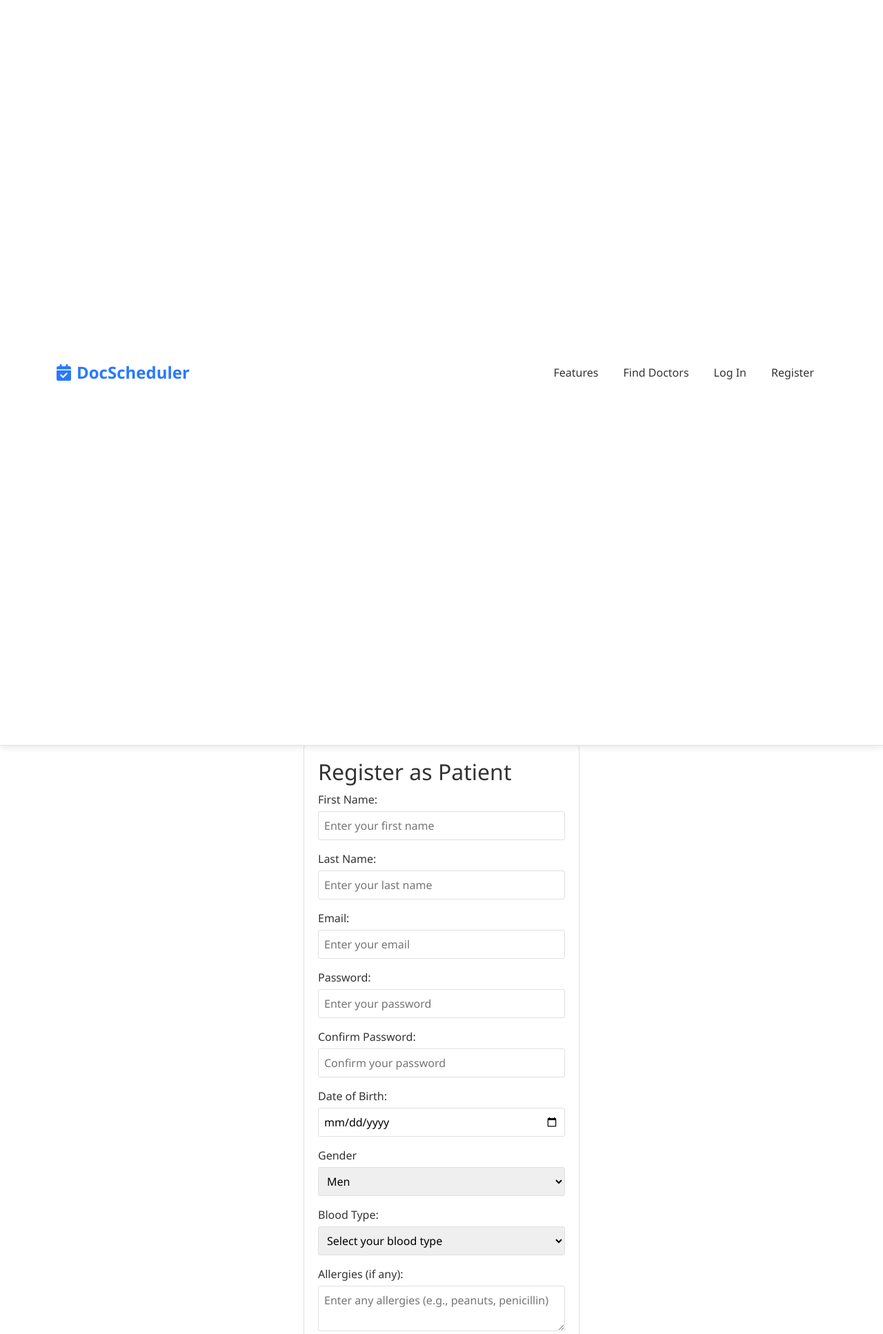
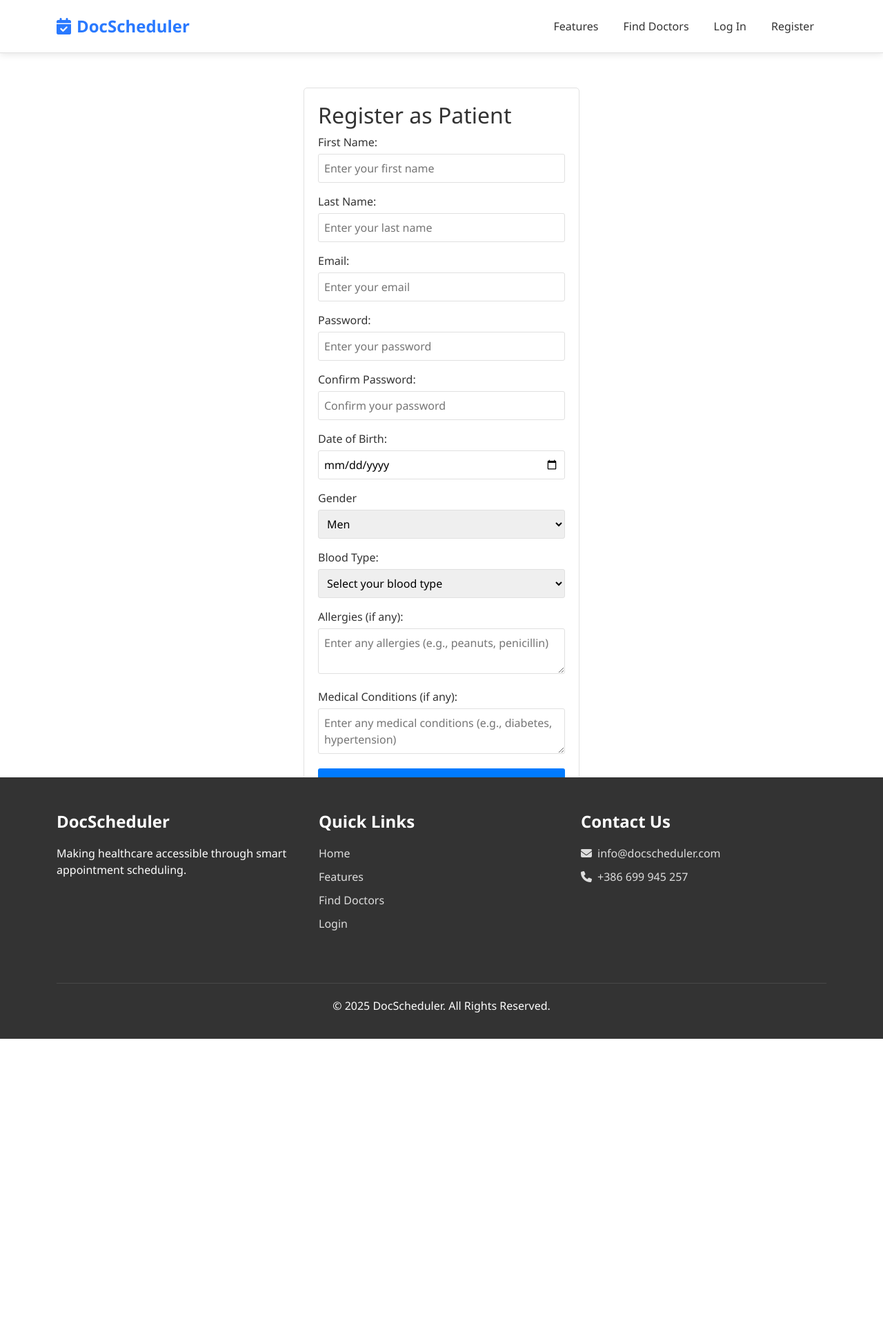
Before and after one commit to NemanjaCvetic/Appointment-scheduler, a Flask app: page /register in a window 1280 px wide. Shown: the top 1934 px of the page at 69% size. After the commit the page ends 1506 px from the top, so only its background shows below. Run offline with Flask 3, Linux system fonts and the light colour scheme.

Commit message:
refactor: update container IDs for login and register templates

```diff
--- a/templates/login.html
+++ b/templates/login.html
@@ -22,7 +22,7 @@
             text-decoration: none;
             color: #007bff;
         }
-        .container {
+        #login-container {
             display: flex;
             justify-content: center;
             align-items: center;
@@ -78,7 +78,7 @@
 
 
 
-    <div class="container">
+    <div class="container" id="login-container">
         <div class="login-box">
             <h2>Login</h2>
             <form method="POST">
--- a/templates/register.html
+++ b/templates/register.html
@@ -22,11 +22,11 @@
             text-decoration: none;
             color: #007bff;
         }
-        .container {
-            display: flex;
-            justify-content: center;
-            align-items: center;
+        #register-container {
+
             height: 80vh;
+            overflow: auto;
+            padding: 50px;
         }
         .register-box {
             background-color: #fff;
@@ -35,6 +35,7 @@
             border-radius: 5px;
             width: 100%;
             max-width: 400px;
+            margin: auto;
         }
         .register-box h2 {
             margin-top: 0;
@@ -76,8 +77,8 @@
 
 {% block content %}
 <body>
-   <!-- Include the navbar -->
-    <div class="container">
+
+    <div class="container" id="register-container">
         <div class="register-box">
             <h2>Register as Patient</h2>
             <form method="POST">
```
